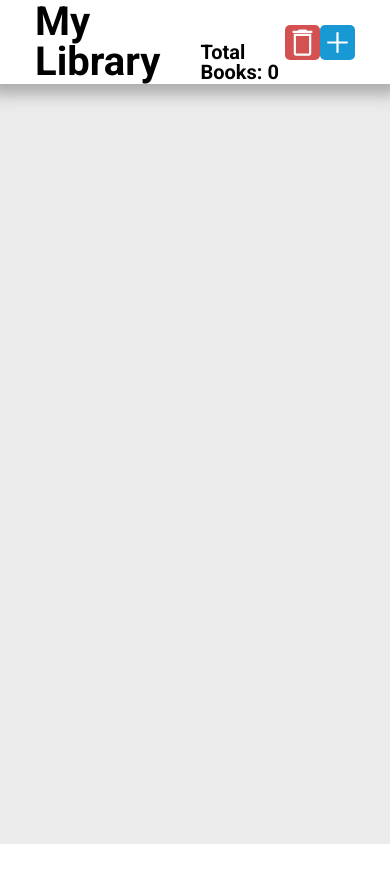
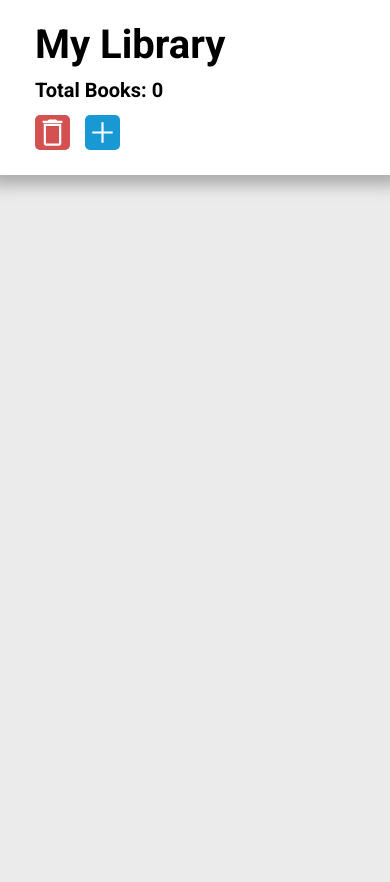
Before and after one commit to tommygatz/library-app, a plain HTML site: page index.html in a window 390 px wide. Before the commit the page ends 844 px from the top, so only its background shows below. Drawn offline with Linux system fonts and the light colour scheme.

Commit message:
Add media query on screen resize, fix localstorage

```diff
--- a/scripts/script.js
+++ b/scripts/script.js
@@ -79,5 +79,6 @@ function deleteBook(num) {
     selectedElement.remove();
     myLibrary.splice(num, 1);
     console.log(myLibrary)
+    updateLocalStorage();
     updateTotal();
 }
--- a/styles/style.css
+++ b/styles/style.css
@@ -119,7 +119,29 @@ body {
     box-shadow: 0px 0px 5px 1px var(--customGray);
 }
 
+@media screen and (max-width: 550px) {
+    #header {
+        flex-direction: column;
+        height: fit-content;
+        align-items: flex-start;
+        gap: 15px;
+    }
 
+    #header-text {
+        flex-direction: column;
+        align-items: flex-start;
+        gap: 15px;
+    }
+
+    #totalbooks {
+        margin-left: 0px;
+    }
+
+    #buttons {
+        justify-content: flex-start;
+        gap: 15px;
+    }
+}
 
 #main-content {
     height: 90vh;
```
